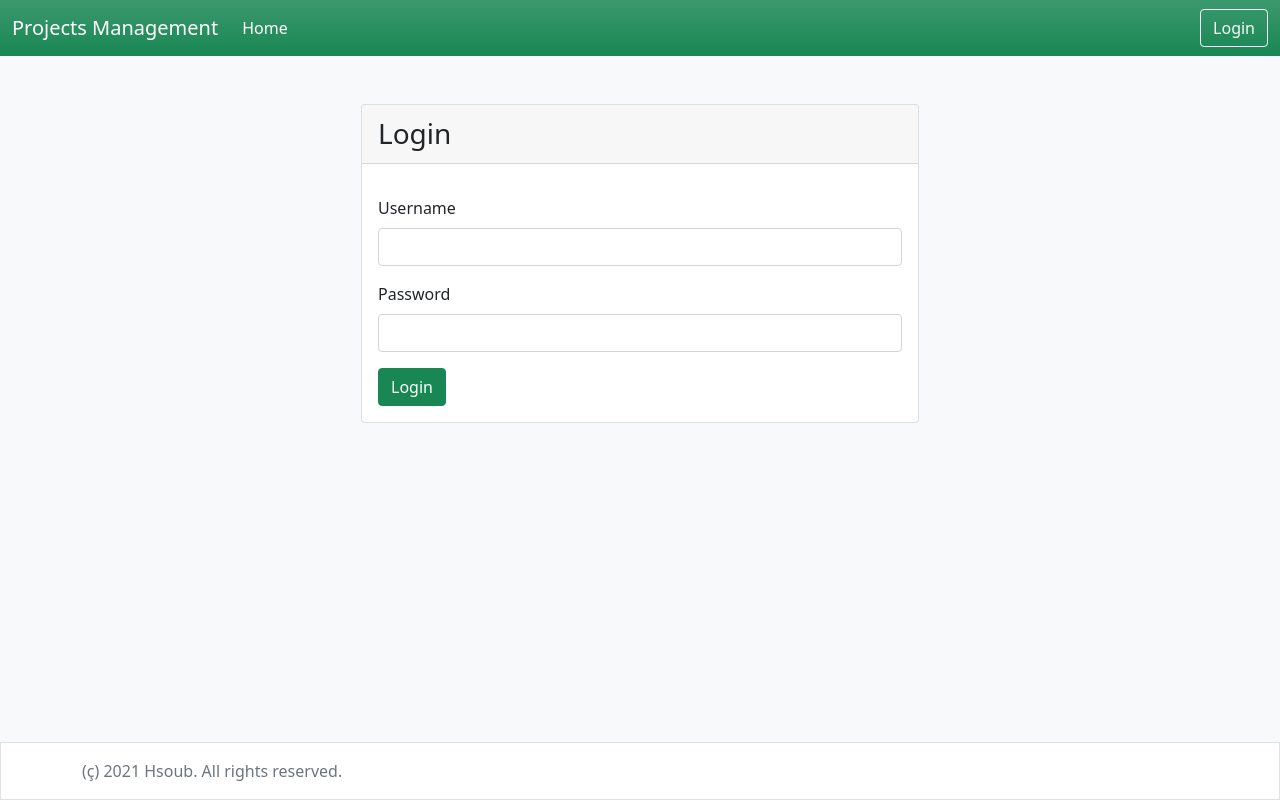
After one commit to alkaldi1406/django_pm, a Django app: page /accounts/login/ in a window 1280 px wide. The commit adds this page. Run offline with Django 5.2, Linux system fonts and the light colour scheme.

Commit message:
Login & Logout

```diff
--- /dev/null
+++ b/accounts/forms.py
@@ -0,0 +1,12 @@
+from django.contrib.auth.forms import AuthenticationForm
+from django import forms
+
+
+attrs = {'class':'form-control'}
+class UserLoginForm(AuthenticationForm):
+
+    def __init__(self, *args, **kwargs):
+        super(UserLoginForm, self).__init__(*args, **kwargs)
+
+    username = forms.CharField(widget=forms.TextInput(attrs=attrs))
+    password = forms.CharField(widget=forms.PasswordInput(attrs=attrs))
--- /dev/null
+++ b/accounts/templates/registration/login.html
@@ -0,0 +1,22 @@
+{% extends 'base.html'%}
+{% load i18n %}
+{% block content %}
+  <div class="container">
+      <div class="row justify-content-md-center">
+        <div class="card col-md-6 px-0">
+          <div class="card-header">
+            <h3 class="mb-0 py-1">{% trans 'Login' %}</h3>
+          </div>
+          <div class="card-body">
+            <form method="POST" enctype="multipart/form-data">
+              {% csrf_token %}
+              {% include 'common/form.html' with form=form %}
+              <button class="btn btn-success btn-block">
+                  {% trans 'Login' %}
+              </button>
+            </form>
+          </div>
+        </div>
+      </div>
+  </div>
+{% endblock %}
--- /dev/null
+++ b/accounts/urls.py
@@ -0,0 +1,9 @@
+from django.contrib.auth.views import LoginView, LogoutView
+from django.urls import path, include
+
+from accounts.forms import UserLoginForm
+
+urlpatterns = [
+    path('login/', LoginView.as_view(authentication_form=UserLoginForm), name='login'),
+    path('',include('django.contrib.auth.urls')),
+]
--- a/project/templates/partials/header.html
+++ b/project/templates/partials/header.html
@@ -11,6 +11,26 @@
           <a class="nav-link active" aria-current="page" href="{% url 'project_list' %}">{%trans 'Home'%}</a>
         </li>
       </ul>
+      {% if user.is_authenticated %}
+
+      <ul class="navbar-nav mb-2 mb-lg-0 me-3">
+          <li class="nav-item dropdown">
+            <a class="nav-link dropdown-toggle" href="#" role="button" data-bs-toggle="dropdown" aria-expanded="false">
+              {{user.username}}
+            </a>
+            <ul class="dropdown-menu">
+              <li><a class="dropdown-item" href="#">{% trans 'Profile'%}</a></li>
+              <li><hr class="dropdown-divider"></li>
+              <li>
+                <form action="{% url 'logout' %}" method="post">
+                  {% csrf_token %}
+                  <button type="submit" class="dropdown-item border-0 w-100 text-start">{% trans 'Logout'%}</button>
+                </form>
+              </li>
+            </ul>
+          </li>
+      </ul>
+
       <form method="GET" action="{% url 'project_list'%}" class="d-flex">
         <div class="input-group">
           <input
@@ -23,6 +43,11 @@
           <button class="btn btn-outline-light" type="submit">Search</button>
         </div>
       </form>
+      {% else %}
+        <a class="btn btn-outline-light" href="{% url 'login'%}">
+          {% trans 'Login' %}
+        </a>
+      {% endif %}
     </div>
   </div>
 </nav>
--- a/projects_management/settings.py
+++ b/projects_management/settings.py
@@ -124,4 +124,7 @@ USE_TZ = True
 # Static files (CSS, JavaScript, Images)
 # https://docs.djangoproject.com/en/6.0/howto/static-files/
 
+LOGIN_REDIRECT_URL = '/'
+LOGOUT_REDIRECT_URL = '/accounts/login'
+
 STATIC_URL = 'static/'
--- a/projects_management/urls.py
+++ b/projects_management/urls.py
@@ -19,6 +19,6 @@ from django.urls import path, include
 
 urlpatterns = [
     path('',include('project.urls')),
-    # path('accounts/',include('accounts.urls')),
+    path('accounts/',include('accounts.urls')),
     path('admin/', admin.site.urls),
 ]
```
Also changed, not shown: project/templates/project/list.html (+7 -2 lines), project/views.py (+8 -7 lines).
